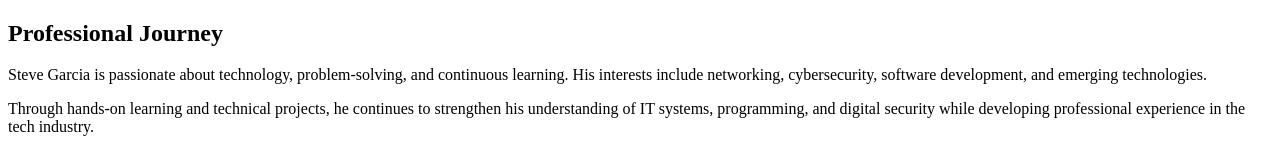
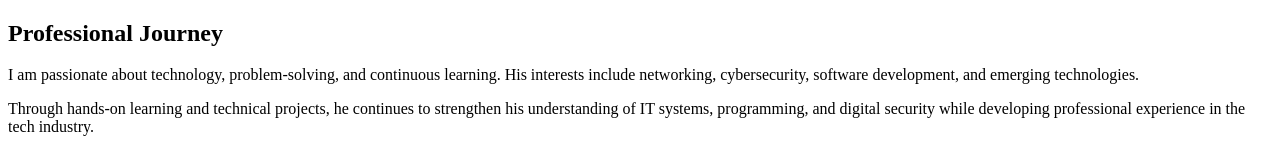
Before and after one commit to AZCodingStudent224/AZCodingStudent224.github.io, a plain HTML site: page index.html in a window 1280 px wide. Shown: the part 284-436 px from the top of the page. Drawn offline with Linux system fonts and the light colour scheme.

Commit message:
Update index.html

```diff
--- a/index.html
+++ b/index.html
@@ -44,7 +44,7 @@ export default function SteveGarciaPortfolio() {
             <h2 className="text-4xl font-bold mb-6">Professional Journey</h2>
 
             <p className="text-slate-300 leading-relaxed text-lg mb-6">
-              Steve Garcia is passionate about technology, problem-solving, and
+              I am passionate about technology, problem-solving, and
               continuous learning. His interests include networking,
               cybersecurity, software development, and emerging technologies.
             </p>
```
